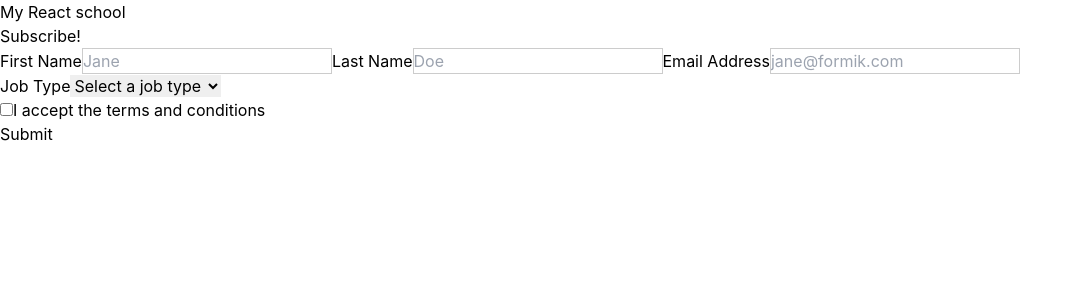
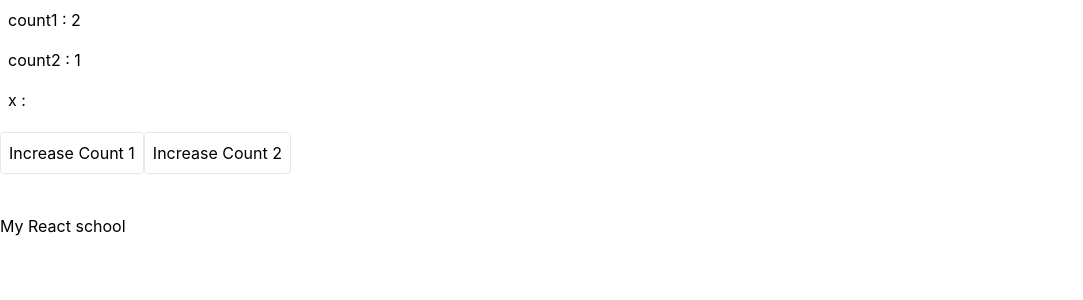
Before and after one commit to Tusharbhojani/my-react-app, a React (Create React App) app: page / in a window 1280 px wide. Shown: the top 300 px of the page, without its empty margins (0-1083 px from the left). Built offline with nearby package versions, Linux system fonts and the light colour scheme.

Commit message:
basics about the hooks lifecycle

```diff
--- a/src/App.js
+++ b/src/App.js
@@ -9,6 +9,8 @@ import {
 } from "./components/StudentsContext";
 import { SignupForm } from "./components/formik/FormikForm";
 import { FormikHookForm } from "./components/formik/FormikHookForm";
+import { LearnContext} from "./components/hook/LearnContext";
+
 
 function App() {
   const [editId, setEditId] = useState(null);
@@ -22,9 +24,10 @@ function App() {
   return (
     <StudentsProvider>
       <div>
+        <LearnContext />
         <h1>My React school</h1>
         {/* <SignupForm /> */}
-        <FormikHookForm/>
+        {/* <FormikHookForm/> */}
         {/* <StudentForm
           name={name}
           std={std}
--- /dev/null
+++ b/src/components/hook/LearnContext.js
@@ -0,0 +1,51 @@
+import React, { useEffect, useState } from "react";
+
+export function LearnContext() {
+  const [count, setCount] = useState(2);
+  const [count2, setCount2] = useState(1);
+  var x;
+
+  useEffect(() => {
+  }, []);
+
+  console.log(count, count2, x);
+  // set time is renders in their snapshots
+  // setTimeout(() => {
+  //   console.log("inside settimeout : ", count, count2);
+  // }, 3000);
+
+  useEffect(() => {
+    // as per my observation the use effect is not forming the closer, it always refers to the original values
+    console.log("inside use effect : ", count, count2);
+
+    return () => {
+      console.log("cleanup function: ", count, count2);
+    }
+
+  }, [count]);
+
+  return (
+    <div>
+      {console.log("render: ", count, count2)}
+      <div className="">
+        <p className="p-2">count1 : {count}</p>
+        <p className="p-2">count2 : {count2}</p>
+        <p className="p-2">x : {x}</p>
+      </div>
+
+      <button
+        className="border p-2 rounded mt-3 mb-10"
+        onClick={() => setCount((prev) => prev + 1)}
+      >
+        Increase Count 1
+      </button>
+
+      <button
+        className="border p-2 rounded mt-3 mb-10"
+        onClick={() => {setCount2((prev) => prev + 1);x = x+ 1}}
+      >
+        Increase Count 2
+      </button>
+    </div>
+  );
+}
--- a/src/index.js
+++ b/src/index.js
@@ -6,9 +6,9 @@ import reportWebVitals from './reportWebVitals';
 
 const root = ReactDOM.createRoot(document.getElementById('root'));
 root.render(
-  <React.StrictMode>
+  // <React.StrictMode>
     <App />
-  </React.StrictMode>
+  // </React.StrictMode>
 );
 
 // If you want to start measuring performance in your app, pass a function
```
